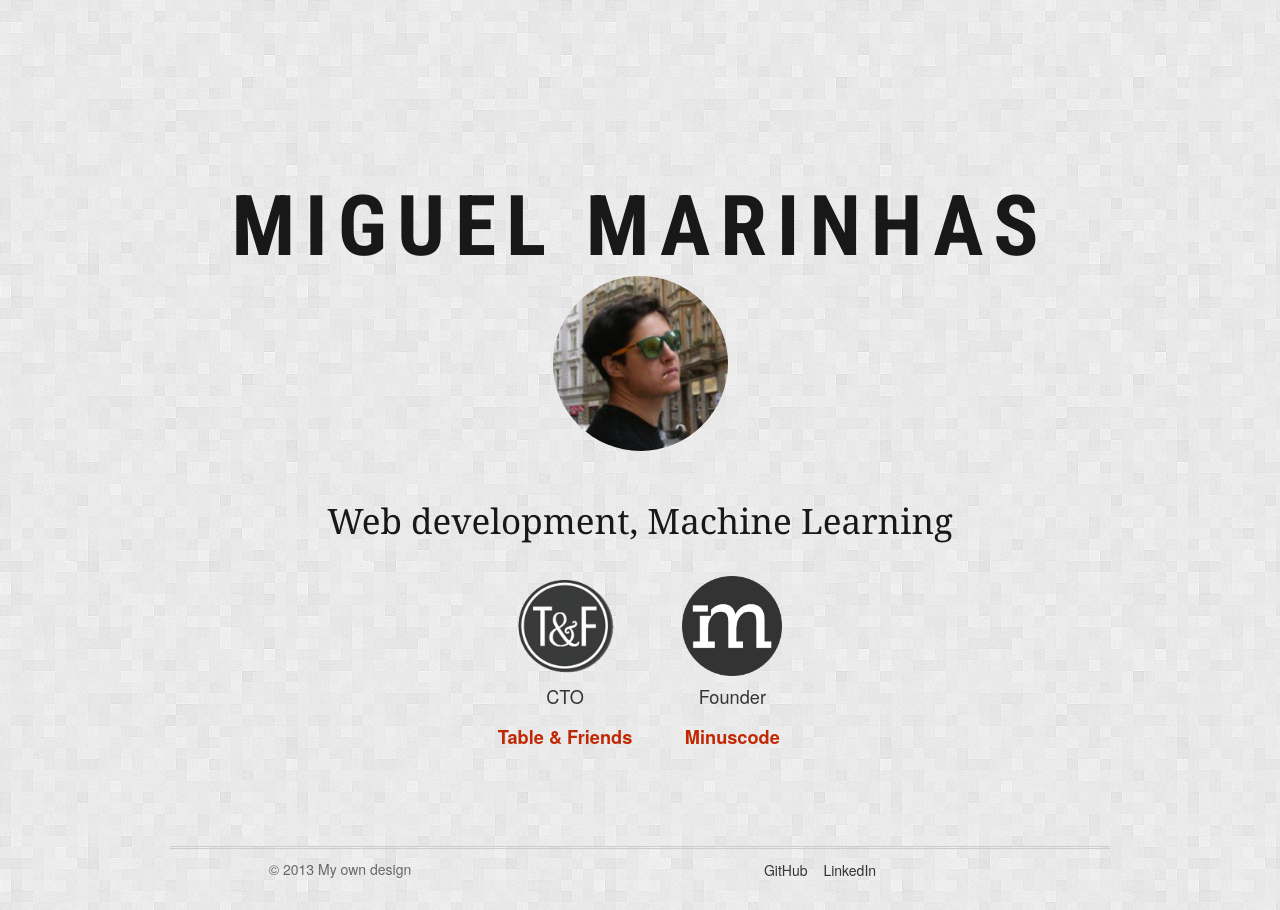
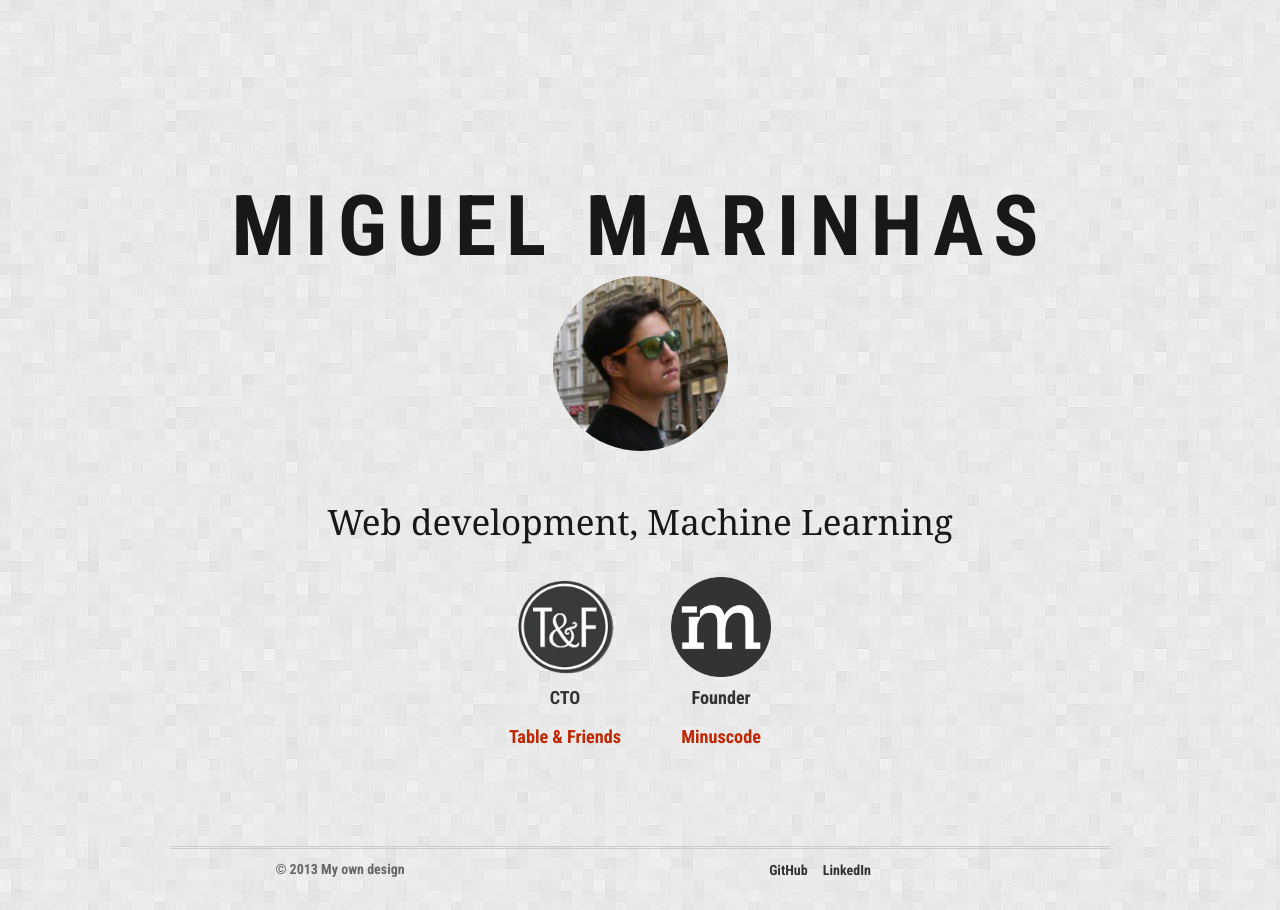
Before and after one commit to miguelm/miguelm.github.com, a Jekyll site: the page built from index.html, in a window 1280 px wide. Built offline with Jekyll 4.4.1, drawn with Linux system fonts in a browser that asks for light colours.

Commit message:
reduced number of fonts used to two

```diff
--- a/css/styles.css
+++ b/css/styles.css
@@ -18,7 +18,8 @@
 ================================================== */
 
 html, body {
-	height: 100%;
+  height: 100%;
+  font-family: 'Roboto Condensed', sans-serif;
 }
 
 body {
```
